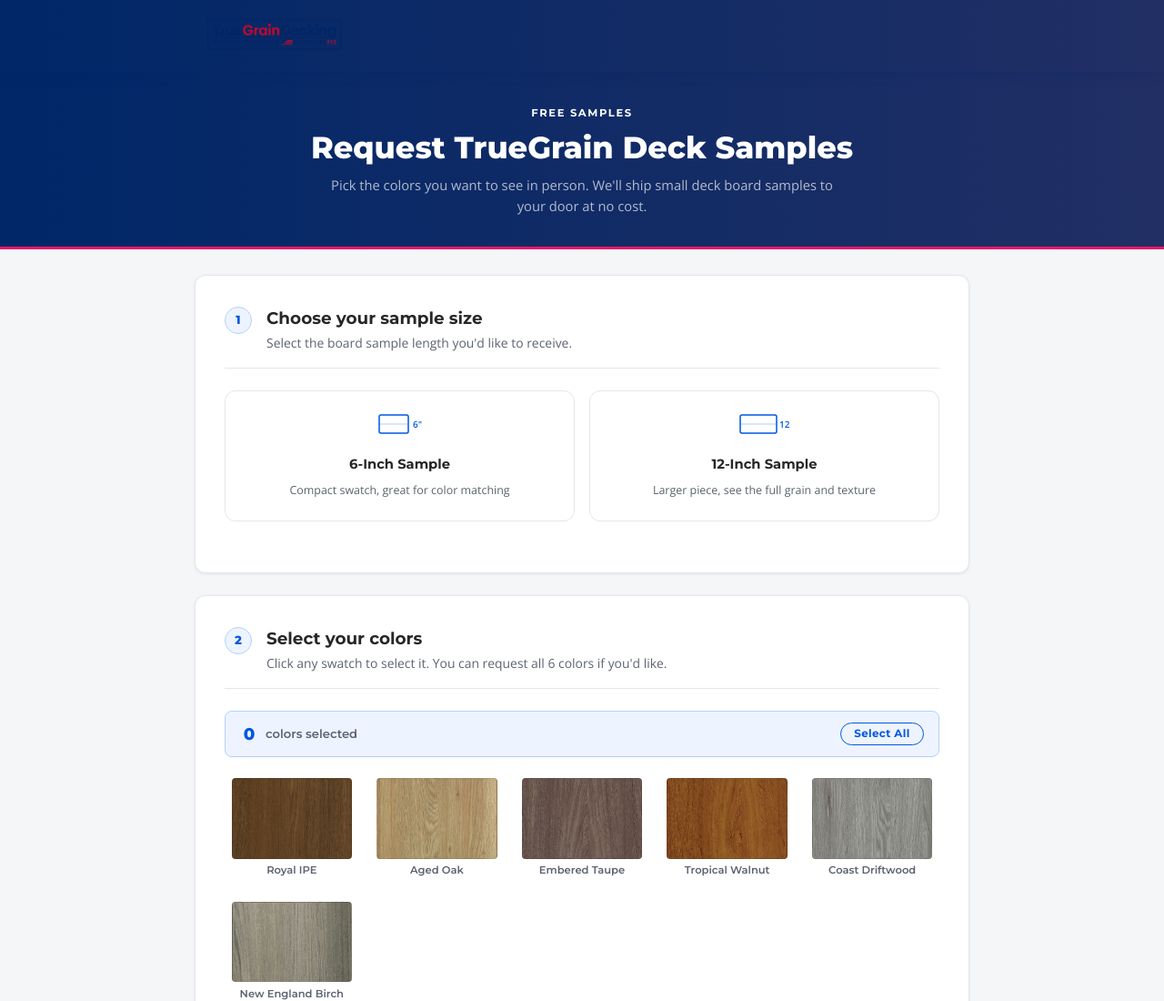
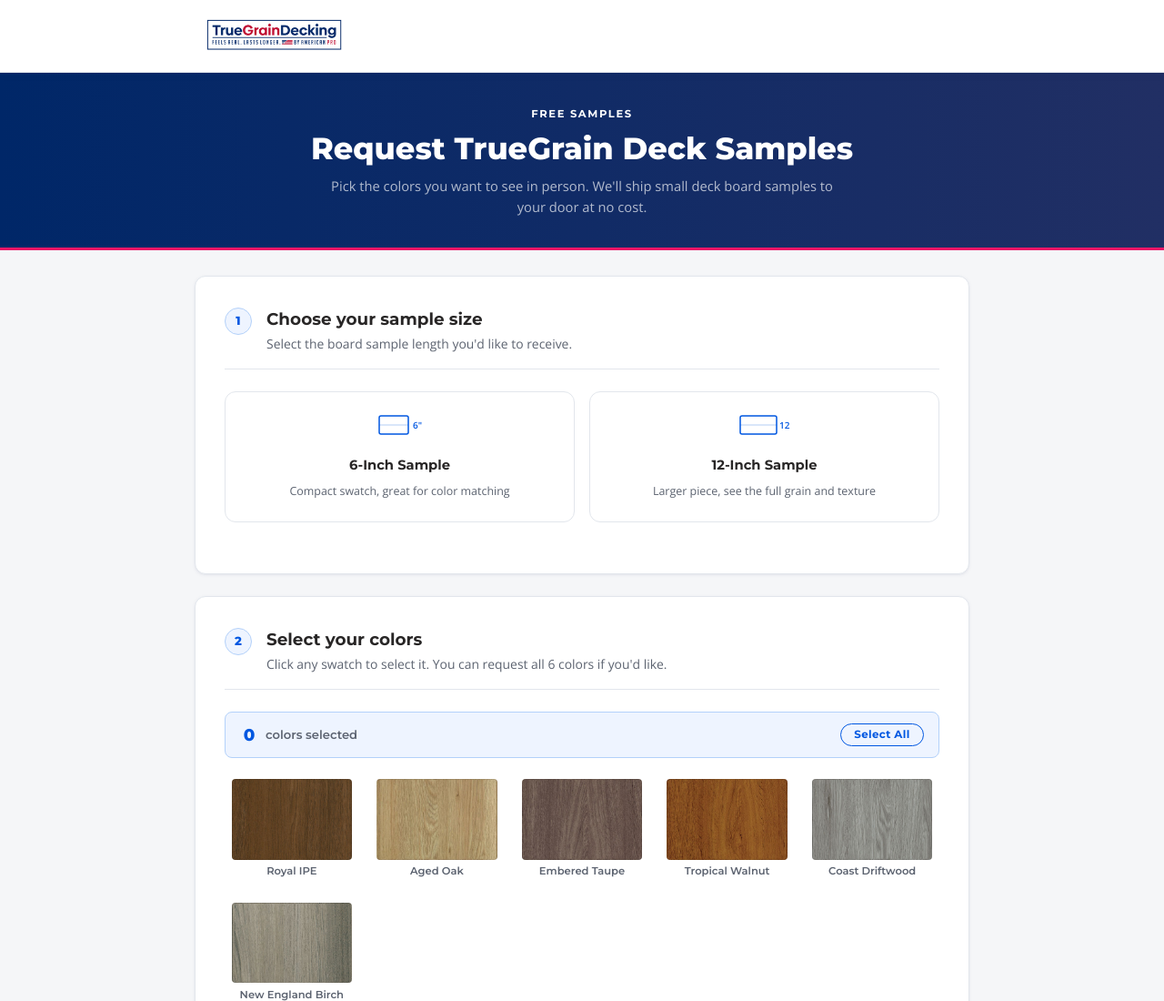
Before and after one commit to patwinplastics/truegrainsamplerequest, a plain HTML site: page index.html in a window 1280 px wide. Shown: the top 1100 px of the page at 91% size. Drawn offline with nearby package versions, Linux system fonts and the light colour scheme.

Commit message:
Fix: white header background so logo renders correctly (matches truegraindeck.com nav)

```diff
--- a/css/style.css
+++ b/css/style.css
@@ -78,12 +78,12 @@ main { flex: 1; }
    HEADER
    ============================================================ */
 .site-header {
-  background: linear-gradient(90deg, var(--color-dark) 0%, var(--color-dark-mid) 100%);
-  border-bottom: none;
+  background: #ffffff;
+  border-bottom: 1px solid var(--color-border);
   position: sticky;
   top: 0;
   z-index: 100;
-  box-shadow: 0 2px 12px rgba(0,39,104,0.25);
+  box-shadow: 0 2px 8px rgba(0,39,104,0.08);
 }
 .header-inner {
   max-width: var(--max-w);
```
